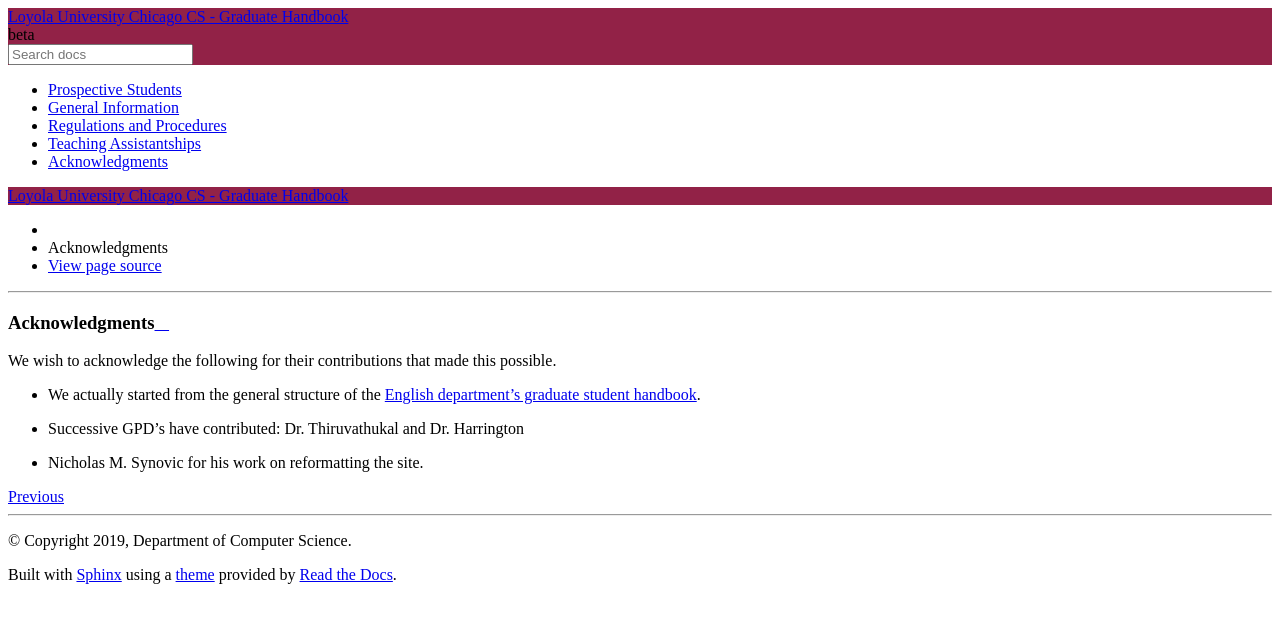
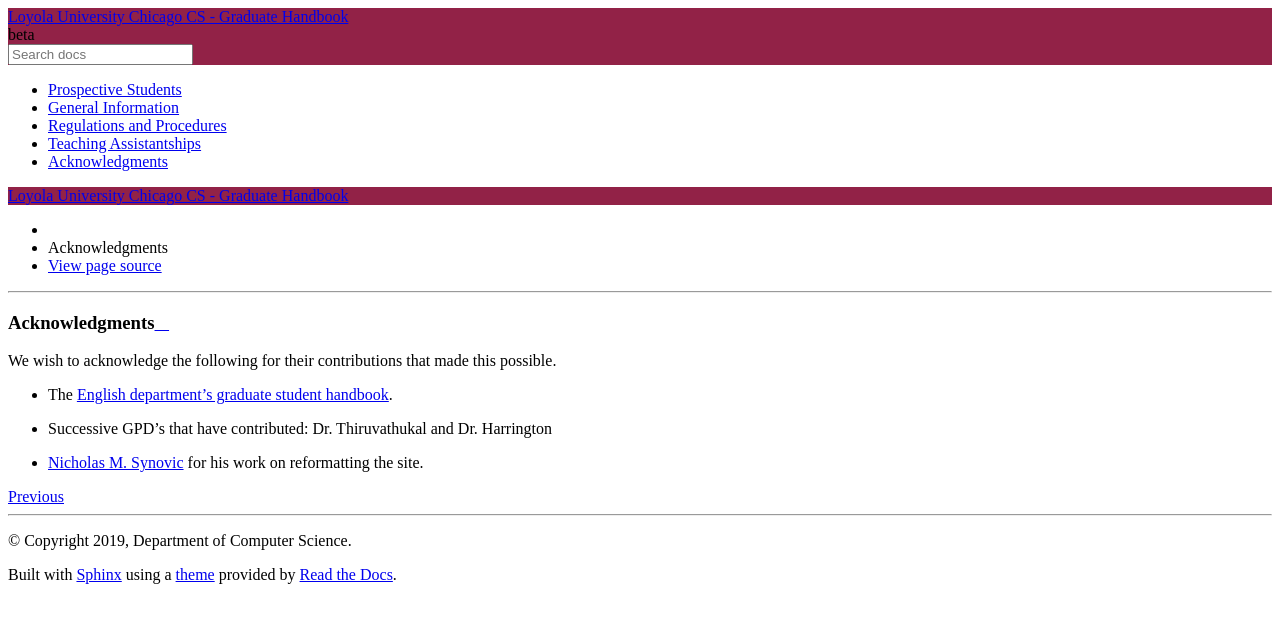
Before and after one commit to LoyolaChicagoCS/gradhandbook, a Sphinx documentation site: the page built from source/acknowledgments.rst, in a window 1280 px wide. Shown: the top 623 px of the page. Built offline with Sphinx 7.4.7 and the Read the Docs theme 2.0.0, drawn with Linux system fonts in a browser that asks for light colours.

```diff
--- a/source/acknowledgments.rst
+++ b/source/acknowledgments.rst
@@ -4,8 +4,8 @@
 
 We wish to acknowledge the following for their contributions that made this possible.
 
-- We actually started from the general structure of the `English department's graduate student handbook <https://www.luc.edu/english/graduate/resourcesandpolicies/>`_.
+- The `English department's graduate student handbook <https://www.luc.edu/english/graduate/resourcesandpolicies/>`_.
 
-- Successive GPD's have contributed: Dr. Thiruvathukal and Dr. Harrington
+- Successive GPD's that have contributed: Dr. Thiruvathukal and Dr. Harrington
 
-- Nicholas M. Synovic for his work on reformatting the site.
+- `Nicholas M. Synovic <https://nicholassynovic.github.io>`_ for his work on reformatting the site.
--- a/source/assistantships.rst
+++ b/source/assistantships.rst
@@ -1,8 +1,6 @@
 .. index::
     teaching assistantships
     merit awards
-
-.. _teaching_assistantships:
 
 #######################
 Teaching Assistantships
```
